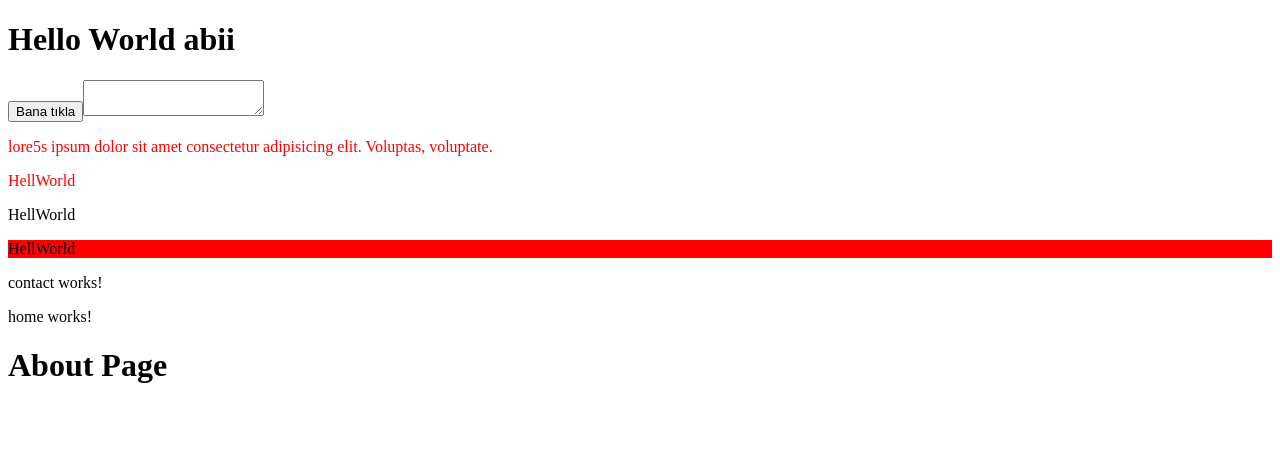
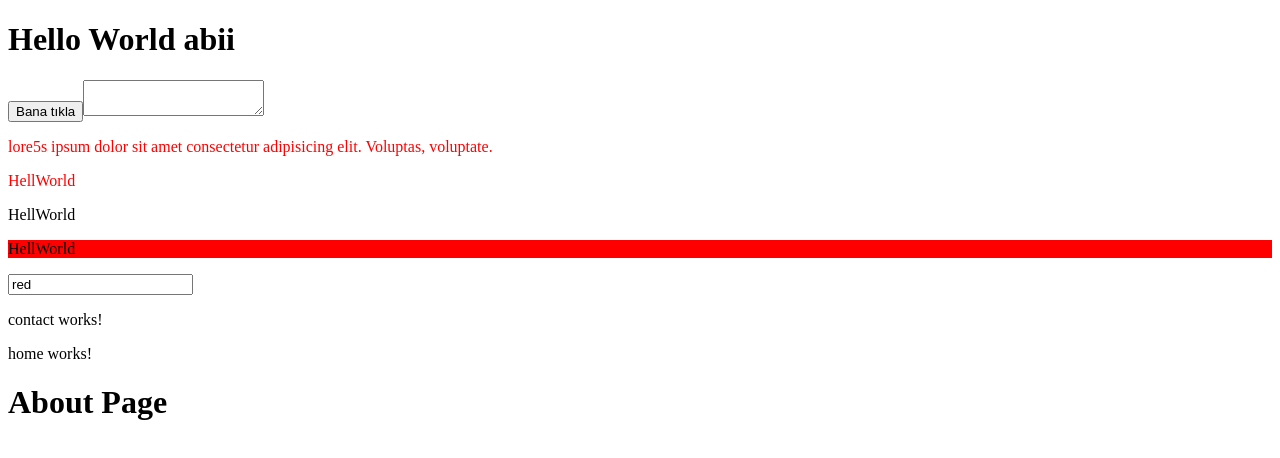
Before and after one commit to umutatras/my-app, an Angular app: page / in a window 1280 px wide. Shown: the top 458 px of the page. Built offline with nearby package versions, Linux system fonts and the light colour scheme.

Commit message:
two data binding

```diff
--- a/src/app/app.html
+++ b/src/app/app.html
@@ -9,6 +9,7 @@
 <p class="form-control" [class.active]="bgColor === 'red'">HellWorld</p>
 <p [ngStyle]="{ backgroundColor: bgColor }">HellWorld</p>
 
+<input type="text" [(ngModel)]="bgColor" />
 <app-contact></app-contact>
 <app-home></app-home>
 <app-about> </app-about>
--- a/src/app/app.ts
+++ b/src/app/app.ts
@@ -4,10 +4,11 @@ import { Contact } from './contact/contact';
 import { Home } from "./home/home";
 import { AboutComponent } from "./about/about.component";
 import { NgClass, NgStyle } from '@angular/common';
+import { FormsModule } from '@angular/forms';
 
 @Component({
   selector: 'app-root',
-  imports: [Contact, Home, AboutComponent, NgClass, NgStyle],
+  imports: [Contact, Home, AboutComponent, NgClass, NgStyle,FormsModule],
   templateUrl: './app.html',
   styleUrl: './app.css'
 })
```
